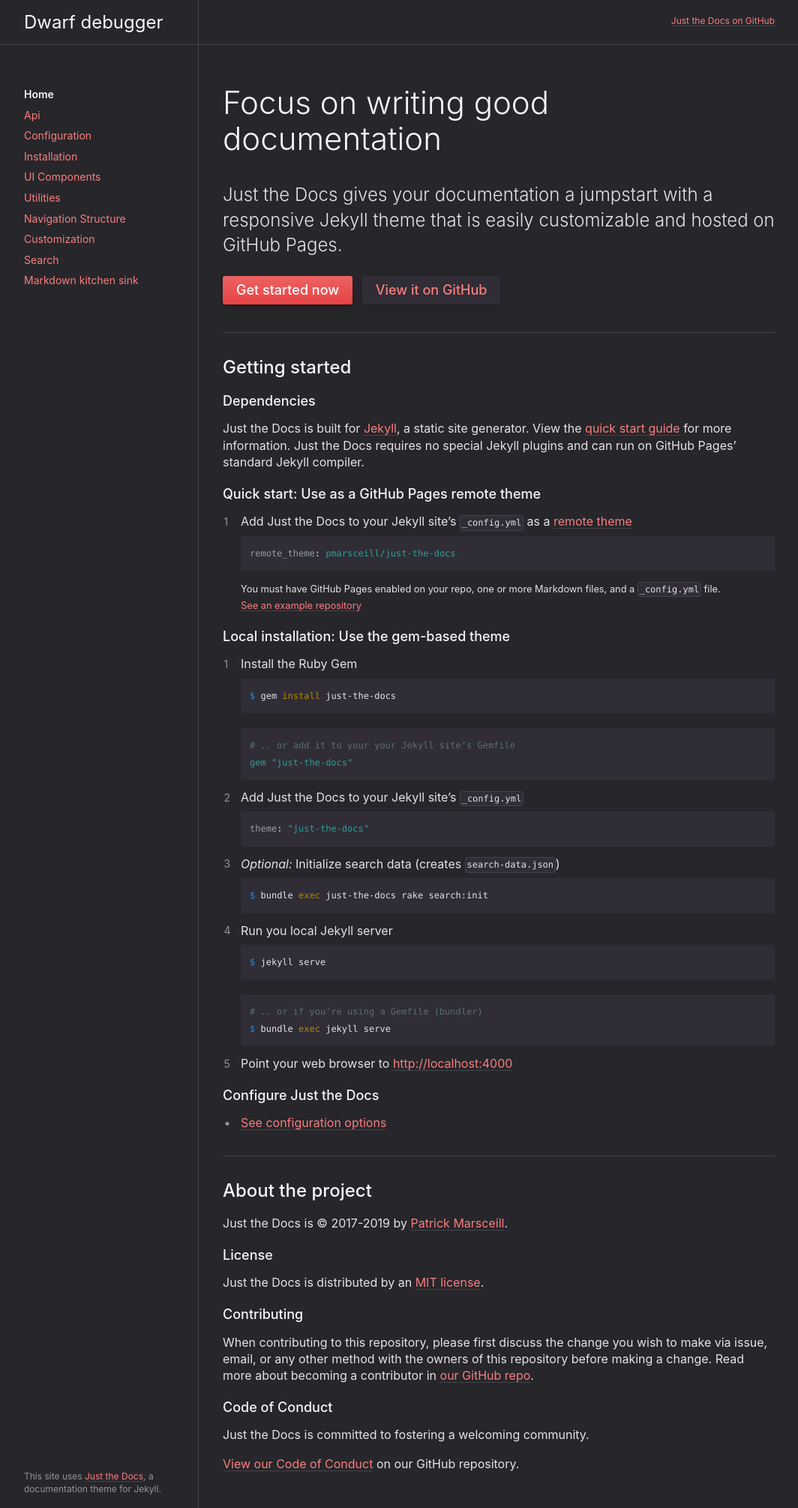
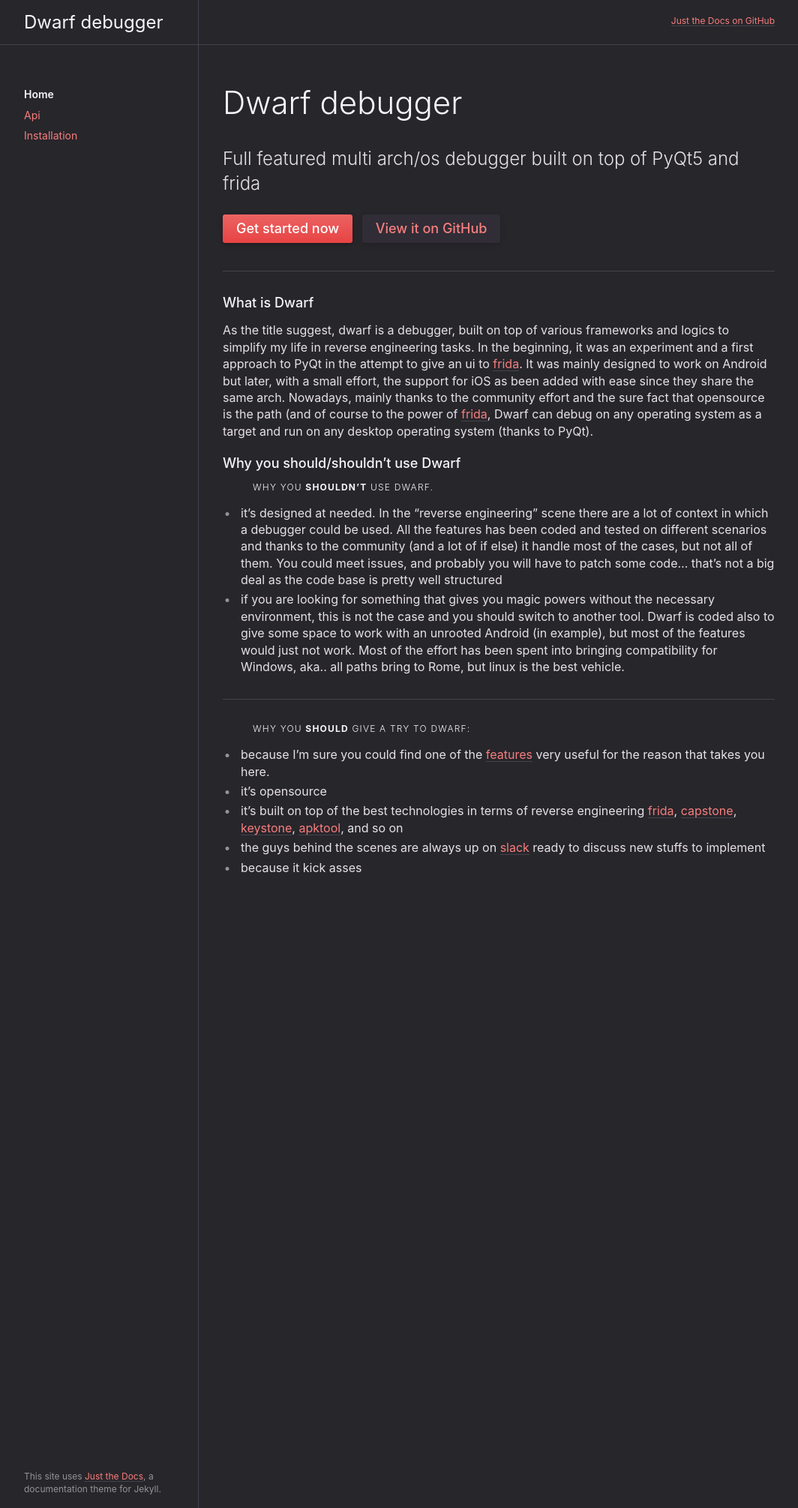
Before and after one commit to iGio90/DwarfWebsite, a Jekyll site: the page built from index.md, in a window 1280 px wide. Shown: the whole page at 75% size, without its empty margins (91-1155 px from the left). Built offline with Jekyll 4.4.1, drawn with Linux system fonts in a browser that asks for light colours.

Commit message:
test home

````diff
--- a/index.md
+++ b/index.md
@@ -6,79 +6,42 @@ description: "Just the Docs is a responsive Jekyll theme with built-in search th
 permalink: /
 ---
 
-# Focus on writing good documentation
+# Dwarf debugger
 {: .fs-9 }
 
-Just the Docs gives your documentation a jumpstart with a responsive Jekyll theme that is easily customizable and hosted on GitHub Pages.
+Full featured multi arch/os debugger built on top of PyQt5 and frida
 {: .fs-6 .fw-300 }
 
 [Get started now](#getting-started){: .btn .btn-primary .fs-5 .mb-4 .mb-md-0 .mr-2 } [View it on GitHub](https://github.com/pmarsceill/just-the-docs){: .btn .fs-5 .mb-4 .mb-md-0 }
 
 ---
 
-## Getting started
+### What is Dwarf
 
-### Dependencies
+As the title suggest, dwarf is a debugger, built on top of various frameworks and logics to simplify my life in reverse engineering tasks.
+In the beginning, it was an experiment and a first approach to PyQt in the attempt to give an ui to [frida](http://frida.re).
+It was mainly designed to work on Android but later, with a small effort, the support for iOS as been added with ease since they share the same arch.
+Nowadays, mainly thanks to the community effort and the sure fact that opensource is the path (and of course to the power of [frida](http://frida.re),
+Dwarf can debug on any operating system as a target and run on any desktop operating system (thanks to PyQt).
 
-Just the Docs is built for [Jekyll](https://jekyllrb.com), a static site generator. View the [quick start guide](https://jekyllrb.com/docs/) for more information. Just the Docs requires no special Jekyll plugins and can run on GitHub Pages' standard Jekyll compiler.
+### Why you should/shouldn't use Dwarf
+> #### Why you **shouldn't** use Dwarf.
 
-### Quick start: Use as a GitHub Pages remote theme
+* it's designed at needed. In the "reverse engineering" scene there are a lot of context in which a debugger could be used.
+All the features has been coded and tested on different scenarios and thanks to the community (and a lot of if else) it handle most of the cases, but not all of them.
+You could meet issues, and probably you will have to patch some code... that's not a big deal as the code base is pretty well structured
+* if you are looking for something that gives you magic powers without the necessary environment, this is not the case and you should switch to another tool.
+Dwarf is coded also to give some space to work with an unrooted Android (in example), but most of the features would just not work.
+Most of the effort has been spent into bringing compatibility for Windows, aka.. all paths bring to Rome, but linux is the best vehicle.
 
-1. Add Just the Docs to your Jekyll site's `_config.yml` as a [remote theme](https://blog.github.com/2017-11-29-use-any-theme-with-github-pages/)
-```yaml
-remote_theme: pmarsceill/just-the-docs
-```
-<small>You must have GitHub Pages enabled on your repo, one or more Markdown files, and a `_config.yml` file. [See an example repository](https://github.com/pmarsceill/jtd-remote)</small>
+----
 
-### Local installation: Use the gem-based theme
+> #### Why you **should** give a try to Dwarf:
 
-1. Install the Ruby Gem
-```bash
-$ gem install just-the-docs
-```
-```yaml
-# .. or add it to your your Jekyll site’s Gemfile
-gem "just-the-docs"
-```
-2. Add Just the Docs to your Jekyll site’s `_config.yml`
-```yaml
-theme: "just-the-docs"
-```
-3. _Optional:_ Initialize search data (creates `search-data.json`)
-```bash
-$ bundle exec just-the-docs rake search:init
-```
-3. Run you local Jekyll server
-```bash
-$ jekyll serve
-```
-```bash
-# .. or if you're using a Gemfile (bundler)
-$ bundle exec jekyll serve
-```
-4. Point your web browser to [http://localhost:4000](http://localhost:4000)
-
-### Configure Just the Docs
-
-- [See configuration options]({{ site.baseurl }}{% link docs/configuration.md %})
-
----
-
-## About the project
-
-Just the Docs is &copy; 2017-2019 by [Patrick Marsceill](http://patrickmarsceill.com).
-
-### License
-
-Just the Docs is distributed by an [MIT license](https://github.com/pmarsceill/just-the-docs/tree/master/LICENSE.txt).
-
-### Contributing
-
-When contributing to this repository, please first discuss the change you wish to make via issue,
-email, or any other method with the owners of this repository before making a change. Read more about becoming a contributor in [our GitHub repo](https://github.com/pmarsceill/just-the-docs#contributing).
-
-### Code of Conduct
-
-Just the Docs is committed to fostering a welcoming community.
-
-[View our Code of Conduct](https://github.com/pmarsceill/just-the-docs/tree/master/CODE_OF_CONDUCT.md) on our GitHub repository.
+* because I'm sure you could find one of the [features](./features.html) very useful for the reason that takes you here.
+* it's opensource
+* it's built on top of the best technologies in terms of reverse engineering [frida](http://frida.re), [capstone](http://www.capstone-engine.org/),
+[keystone](http://www.keystone-engine.org/), [apktool](https://ibotpeaches.github.io/Apktool/), and so on
+* the guys behind the scenes are always up on [slack](https://join.slack.com/t/resecret/shared_invite/enQtMzc1NTg4MzE3NjA1LTlkNzYxNTIwYTc2ZTYyOWY1MTQ1NzBiN2ZhYjQwYmY0ZmRhODQ0NDE3NmRmZjFiMmE1MDYwNWJlNDVjZDcwNGE)
+ready to discuss new stuffs to implement
+* because it kick asses
````
Also changed, not shown: docs/installation.md (+1 -1 lines), _docs/configuration.md (renamed from docs/configuration.md), _docs/customization.md (renamed from docs/customization.md), _docs/index-test.md (renamed from docs/index-test.md), _docs/navigation-structure.md (renamed from docs/navigation-structure.md), _docs/search.md (renamed from docs/search.md), _docs/ui-components/buttons.md (renamed from docs/ui-components/buttons.md), _docs/ui-components/code.md (renamed from docs/ui-components/code.md), _docs/ui-components/labels.md (renamed from docs/ui-components/labels.md), _docs/ui-components/lists.md (renamed from docs/ui-components/lists.md), _docs/ui-components/tables.md (renamed from docs/ui-components/tables.md), _docs/ui-components/typography.md (renamed from docs/ui-components/typography.md), _docs/ui-components/ui-components.md (renamed from docs/ui-components/ui-components.md), _docs/utilities/color.md (renamed from docs/utilities/color.md), 4 more files.
